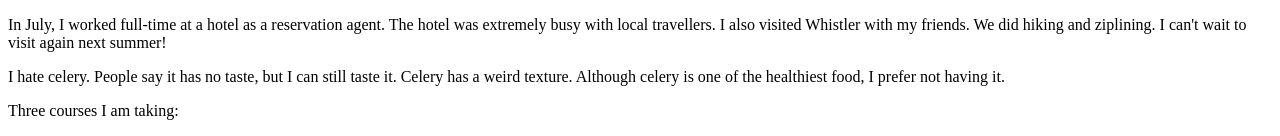
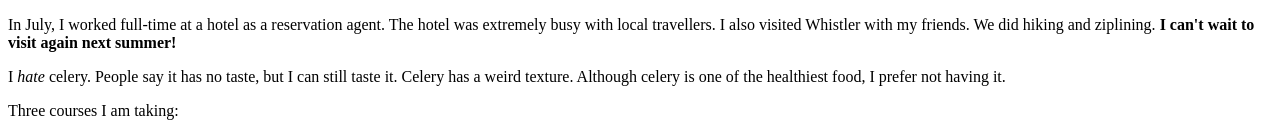
Before and after one commit to michelle-shin/school-repo, a plain HTML site: page index.html in a window 1280 px wide. Shown: the top 136 px of the page. Drawn offline with Linux system fonts and the light colour scheme.

Commit message:
HTML revised. added strong and em

```diff
--- a/index.html
+++ b/index.html
@@ -12,10 +12,10 @@
     In July, I worked full-time at a hotel as a reservation agent.
     The hotel was extremely busy with local travellers.
     I also visited Whistler with my friends. We did hiking and ziplining.
-    I can't wait to visit again next summer!
+    <strong>I can't wait to visit again next summer!</strong>
 </p>
 <p>
-    I hate celery. People say it has no taste, but I can still taste it.
+    I <em>hate</em> celery. People say it has no taste, but I can still taste it.
     Celery has a weird texture. Although celery is one of the healthiest food,
     I prefer not having it.
 </p>
```
